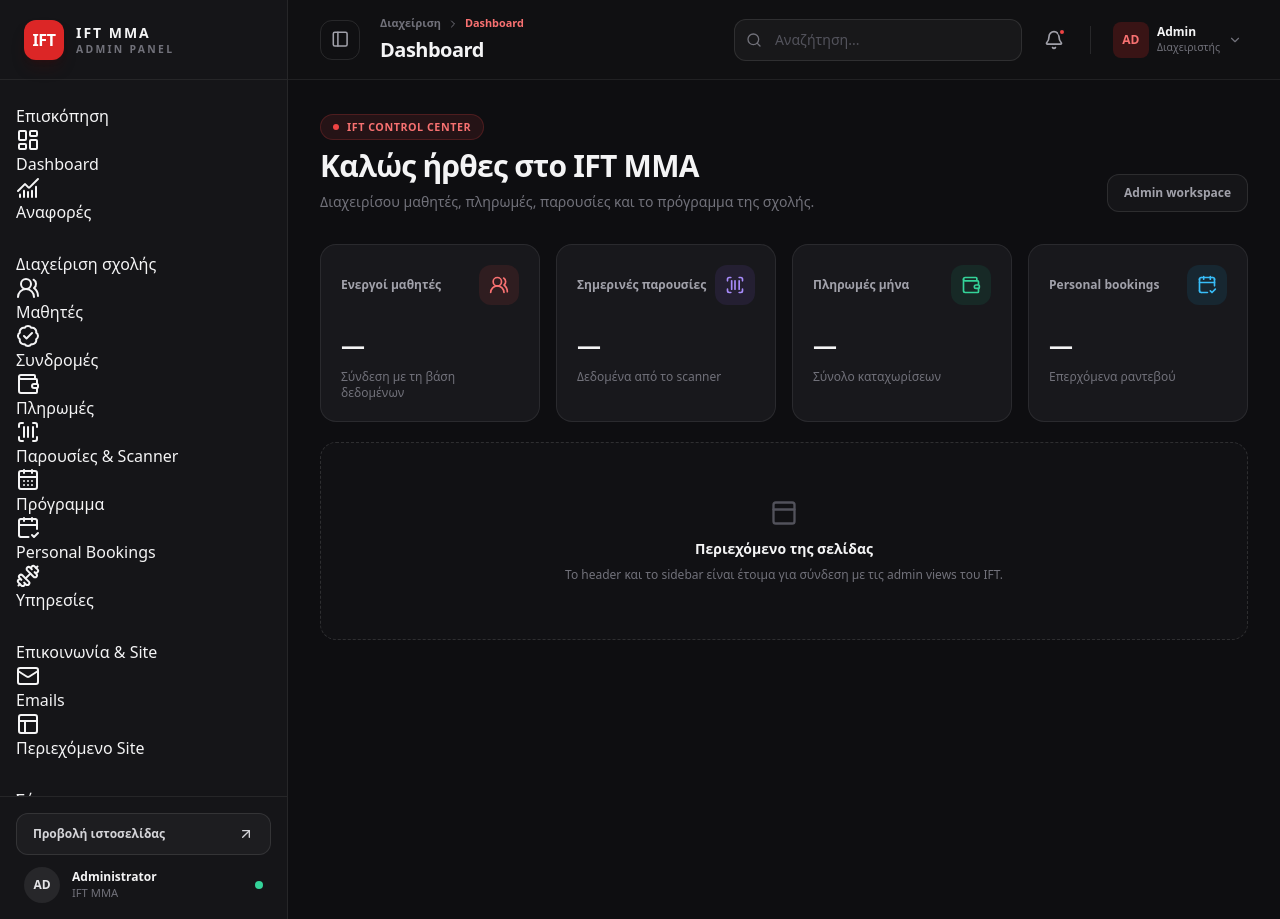
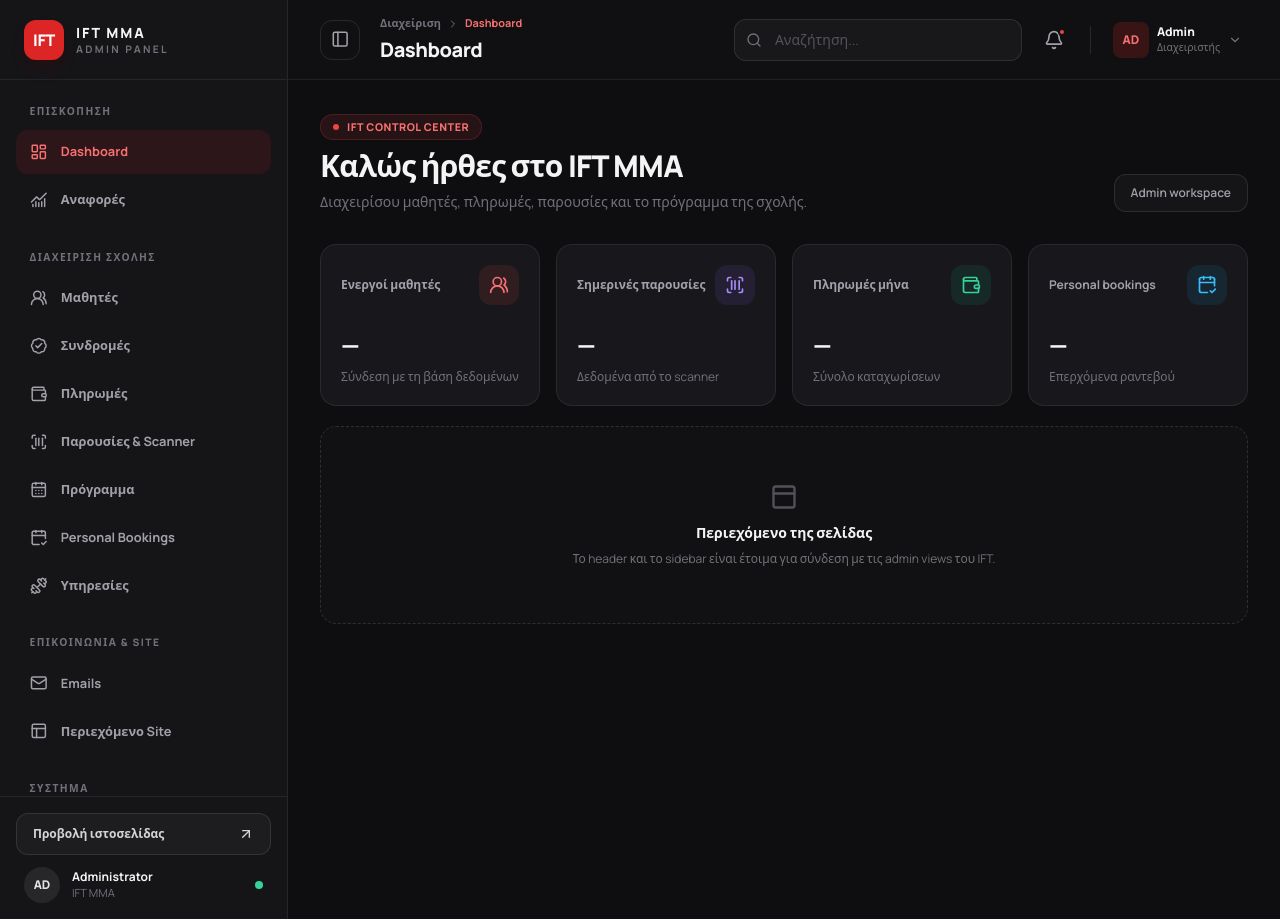
Before and after one commit to makis4010x/ift-mma, a PHP site: page /views/admin-header.view.php in a window 1280 px wide. Run offline with PHP 8.4, Linux system fonts and the light colour scheme; some libraries are stand-ins or nearby versions.

Commit message:
Add local admin dashboard preview

```diff
--- a/public/index.php
+++ b/public/index.php
@@ -10,10 +10,12 @@ $routes = [
     '/contact' => 'controllers/contact.php',
     '/book-personal-training' => 'controllers/book-personal-training.php',
     '/login' => 'controllers/login.php',
-    '404' => 'controllers/error/404.php'
+    '404' => 'controllers/error/404.php',
+
+    '/admin-preview' => 'controllers/admin-preview.php',
 ];
 
-$uri = $_SERVER['REQUEST_URI'];
+$uri = parse_url($_SERVER['REQUEST_URI'], PHP_URL_PATH) ?: '/';
 
 if (array_key_exists($uri, $routes)) {
     require basePath($routes[$uri]);
--- a/public/src/admin.js
+++ b/public/src/admin.js
@@ -3,6 +3,6 @@
    Main JavaScript entry point
 ========================================= */
 
-import adminHeader from "./admin/admin-header.js";
+import adminHeader from "./utils/admin/admin-header.js";
 
 adminHeader();
--- /dev/null
+++ b/public/styles/admin.css
@@ -0,0 +1,77 @@
+body {
+  font-family: "Manrope", system-ui, sans-serif;
+}
+
+.nav-link {
+  display: flex;
+  align-items: center;
+  gap: 0.85rem;
+  min-height: 2.75rem;
+  padding: 0.7rem 0.85rem;
+  border-radius: 0.75rem;
+  color: #a1a1aa;
+  font-size: 0.8rem;
+  font-weight: 700;
+  transition:
+    background-color 160ms,
+    color 160ms;
+}
+
+.nav-link svg {
+  width: 1.1rem;
+  height: 1.1rem;
+  flex-shrink: 0;
+}
+
+.nav-link:hover {
+  color: #fafafa;
+  background: rgba(255, 255, 255, 0.05);
+}
+
+.nav-link.active {
+  color: #f87171;
+  background: rgba(220, 38, 38, 0.12);
+}
+
+.section-label {
+  margin: 0 0 0.65rem 0.85rem;
+  color: #71717a;
+  font-size: 0.64rem;
+  font-weight: 800;
+  letter-spacing: 0.14em;
+  text-transform: uppercase;
+}
+
+.hide-scrollbar {
+  scrollbar-width: none;
+}
+
+.hide-scrollbar::-webkit-scrollbar {
+  display: none;
+}
+
+@media (min-width: 1024px) {
+  body.sidebar-collapsed [data-sidebar] {
+    width: 5.25rem;
+  }
+
+  body.sidebar-collapsed [data-main] {
+    margin-left: 5.25rem;
+  }
+
+  body.sidebar-collapsed [data-sidebar] .section-label,
+  body.sidebar-collapsed [data-sidebar-label],
+  body.sidebar-collapsed [data-brand-text] {
+    display: none;
+  }
+
+  body.sidebar-collapsed [data-sidebar] .nav-link {
+    justify-content: center;
+    padding: 0.7rem 0.5rem;
+  }
+
+  body.sidebar-collapsed [data-sidebar-footer] > a,
+  body.sidebar-collapsed [data-sidebar-footer] > div > :not(:first-child) {
+    display: none;
+  }
+}
--- a/views/admin-header.view.php
+++ b/views/admin-header.view.php
@@ -14,7 +14,7 @@
       rel="stylesheet"
     />
     <!-- Custom stylesheet: sidebar, typography, responsive states -->
-    <link rel="stylesheet" href="admin.css" />
+    <link rel="stylesheet" href="/styles/admin.css" />
   </head>
   <body class="min-h-screen bg-[#0e0e11] text-zinc-100 antialiased">
     <!-- ================= MOBILE OVERLAY ================= -->
@@ -365,6 +365,6 @@
     </div>
 
     <!-- Admin interactions: sidebar toggle / profile menu -->
-    <script type="module" src="./src/admin.js"></script>
+    <script type="module" src="/src/admin.js"></script>
   </body>
 </html>
```
Also changed, not shown: controllers/admin-preview.php (added, +12 -0 lines).
